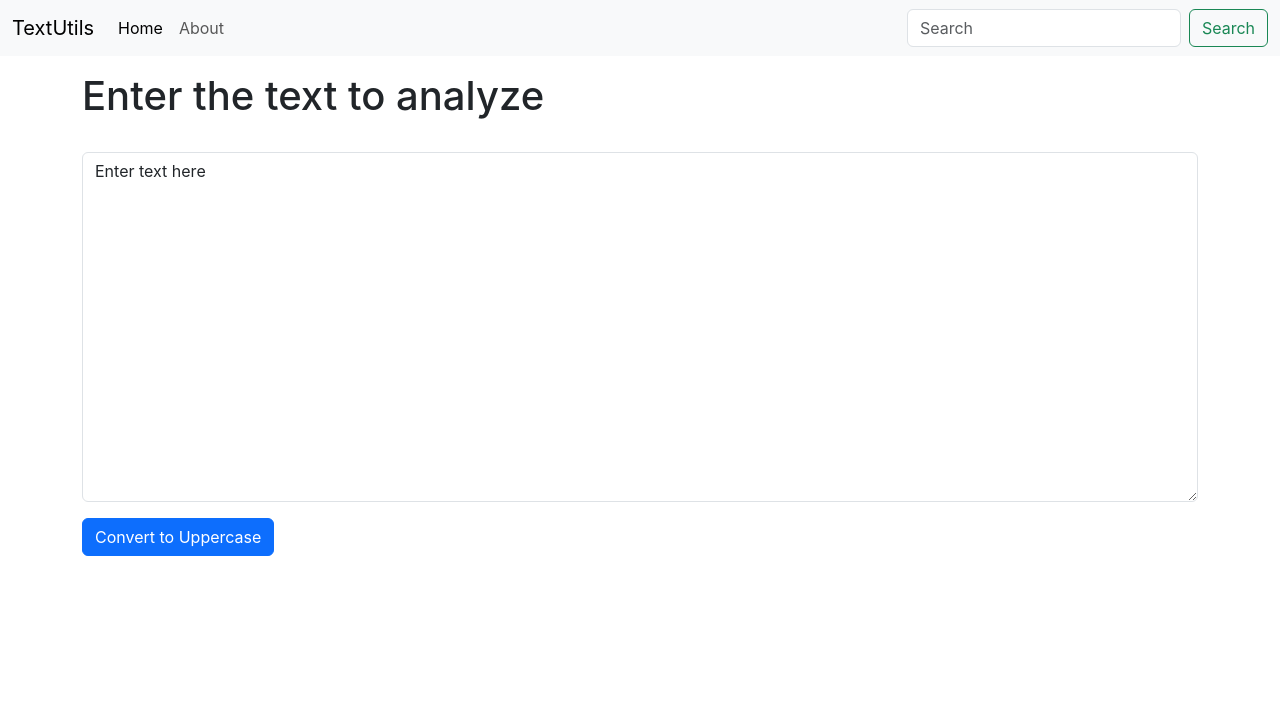
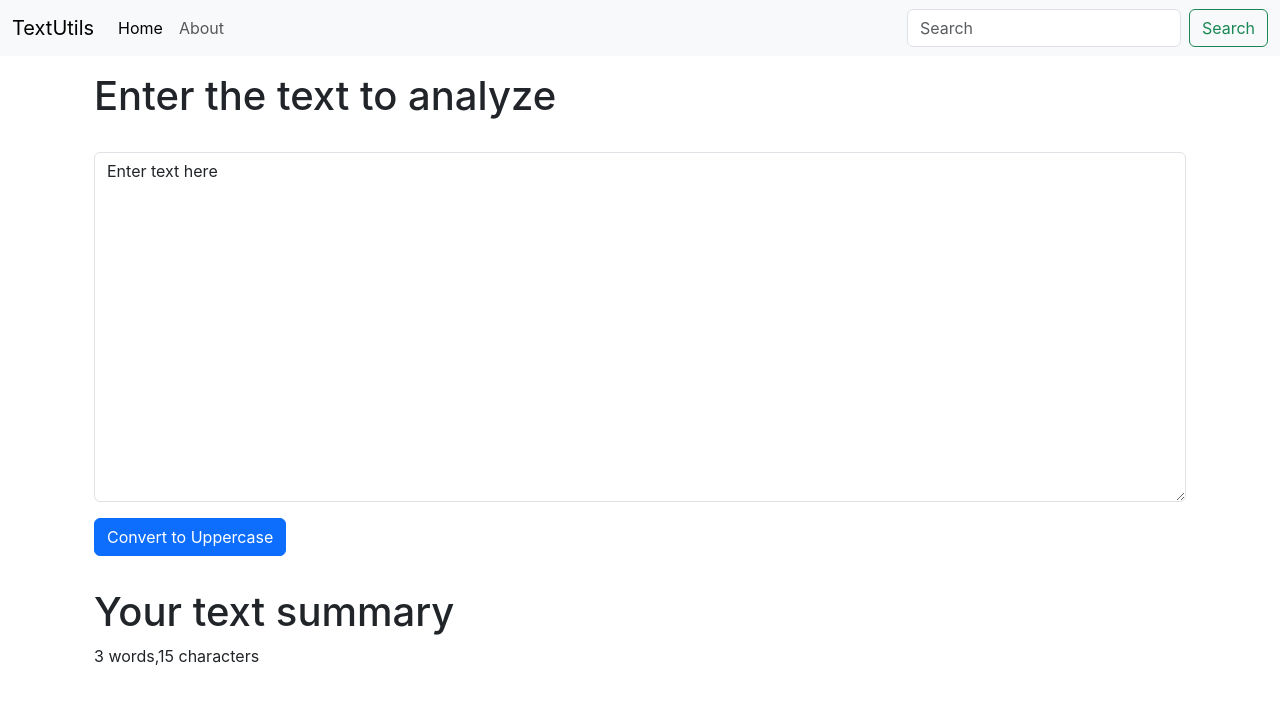
Before and after one commit to Sanjana9211/REACT-JS, a React (Create React App) app: page / in a window 1280 px wide. Shown: the top 704 px of the page. Built offline with nearby package versions, Linux system fonts and the light colour scheme.

Commit message:
added wordcount and charcount

```diff
--- a/src/components/TextForm.js
+++ b/src/components/TextForm.js
@@ -19,7 +19,8 @@
   const [text, setText] = useState('Enter text here');
 
   return (
-    <div>
+    <>
+      <div className="container">
           <h1>{props.heading}</h1>
           <div className="mb-3">
           <label htmlFor="myBox" className="form-label"></label>
@@ -27,5 +28,10 @@
           <button className="btn btn-primary my-3" onClick={handleUpClick}>Convert to Uppercase</button>
           </div>
       </div>
+      <div className="container">
+        <h1>Your text summary</h1>
+        <p>{text.split(" ").length} words,{text.length} characters</p>
+      </div>
+    </>
   )
 }
```
Lines whose indentation alone changed are shown as unchanged.
